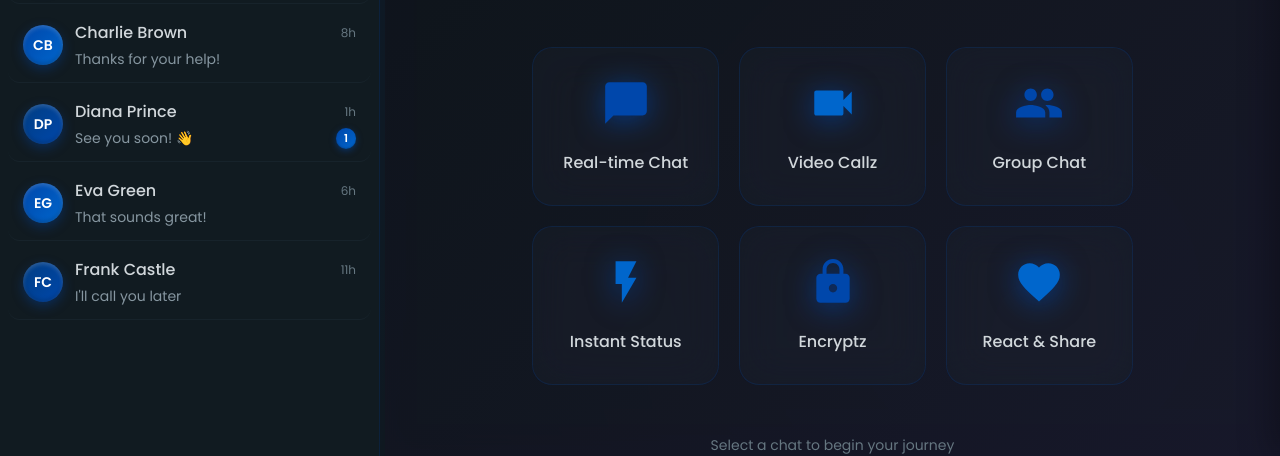
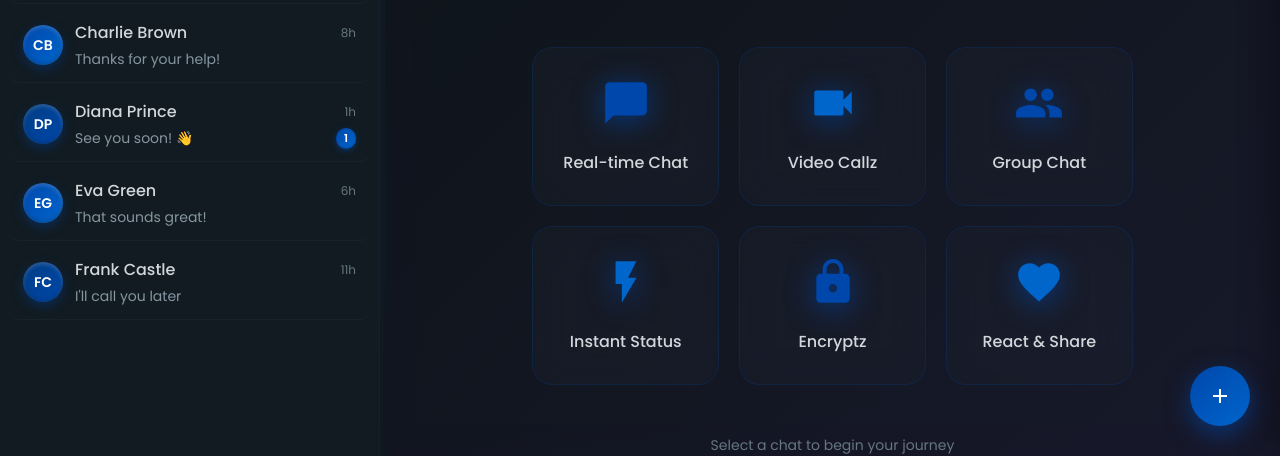
Before and after one commit to ASIM7815/temperz, a website: page index.html in a window 1280 px wide. Shown: the part 344-800 px from the top of the page. Drawn offline with nearby package versions, Linux system fonts and the light colour scheme; no server answers.

Commit message:
+ FOR LAPTOP VIEW

```diff
--- a/styles.css
+++ b/styles.css
@@ -1153,25 +1153,32 @@ body::before {
 }
 
 .new-chat-fab {
-    display: none;
+    display: flex;
+    align-items: center;
+    justify-content: center;
     position: fixed;
-    bottom: 120px;
-    right: 20px;
-    width: 56px;
-    height: 56px;
+    bottom: 30px;
+    right: 30px;
+    width: 60px;
+    height: 60px;
     border-radius: 50%;
     background: linear-gradient(135deg, #0047AB, #0066CC);
     border: none;
     color: white;
-    box-shadow: 0 4px 20px rgba(0, 71, 171, 0.6);
+    box-shadow: 0 8px 24px rgba(0, 71, 171, 0.6);
     z-index: 999;
     cursor: pointer;
     transition: all 0.3s ease;
     opacity: 1;
 }
 
+.new-chat-fab:hover {
+    transform: scale(1.1) rotate(90deg);
+    box-shadow: 0 12px 32px rgba(0, 71, 171, 0.8);
+}
+
 .new-chat-fab:active {
-    transform: scale(0.95);
+    transform: scale(1.05);
 }
 
 .new-chat-fab.hidden {
```
